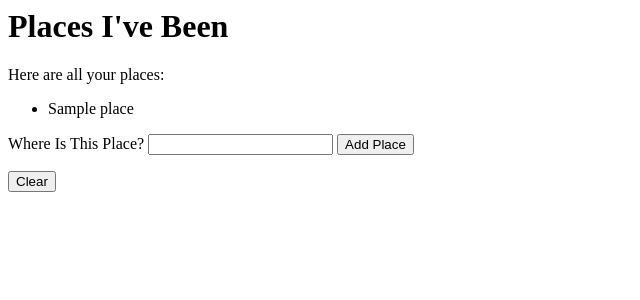
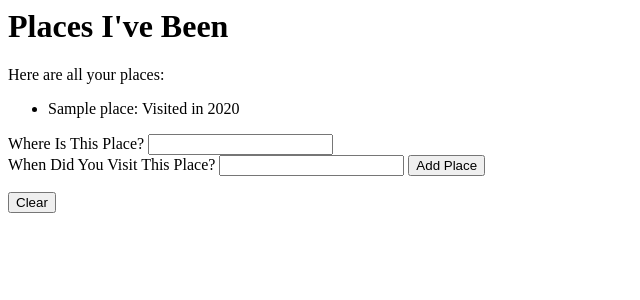
Before and after one commit to stewarea/PlaceToVisit, a PHP site: template views/places.html.twig in a window 1280 px wide. Shown: the top 300 px of the page, without its empty margins (0-640 px from the left). Run offline with PHP 8.4, Linux system fonts and the light colour scheme; the template is opened without the code that fills it: most values are stand-ins (such as "Sample title", 1, 10 or a date in 2020); some libraries are stand-ins or nearby versions.

Commit message:
add new attribute to Place object

```diff
--- a/app/app.php
+++ b/app/app.php
@@ -20,7 +20,7 @@
     });
 
     $app->post("/places", function() use ($app) {
-        $place = new Place($_POST['placeName']);
+        $place = new Place($_POST['placeName'],$_POST['placeYear']);
         $place->savePlace();
         return $app['twig']->render('new_place.html.twig', array('newplace' => $place));
     });
--- a/views/new_place.html.twig
+++ b/views/new_place.html.twig
@@ -4,7 +4,7 @@
 </head>
 <body>
     <h1>You made a new Place entry!</h1>
-    <p>{{ newplace.getName }}</p>
+    <p>{{ newplace.getName }} (Visited in {{ newplace.getYear }})</p>
     <p><a href='/'>View your list of Places!.</a></p>
 </body>
 </html>
--- a/views/places.html.twig
+++ b/views/places.html.twig
@@ -9,7 +9,7 @@
         <p>Here are all your places:</p>
         <ul>
             {% for place in places %}
-                <li>{{ place.getName }}</li>
+                <li>{{ place.getName }}: Visited in {{ place.getYear}}</li>
             {% endfor %}
         </ul>
     {% endif %}
@@ -17,6 +17,9 @@
     <form action='/places' method='post'>
         <label for='placeName'>Where Is This Place?</label>
         <input id='placeName' name='placeName' type='text'>
+        <br>
+        <label for='placeYear'>When Did You Visit This Place?</label>
+        <input id='placeYear' name='placeYear' type='number'>
         <button type='submit'>Add Place</button>
     </form>
     <form action='/clear_places' method='post'>
```
Also changed, not shown: src/place.php (+8 -1 lines).
